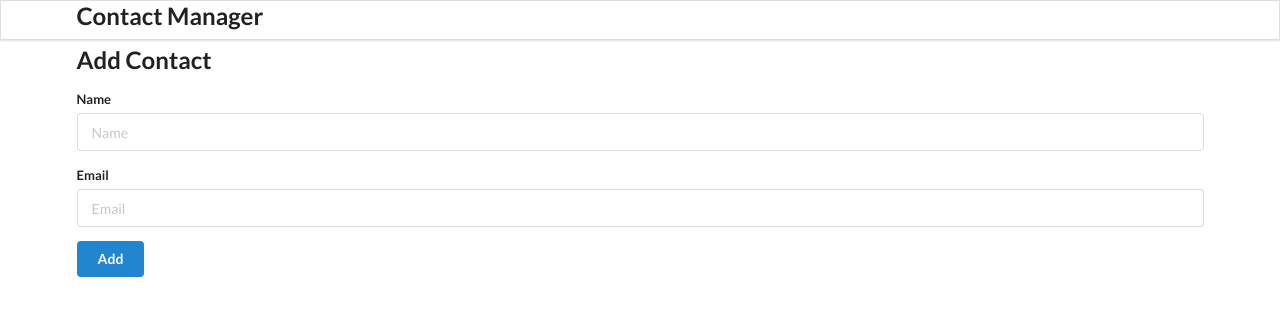
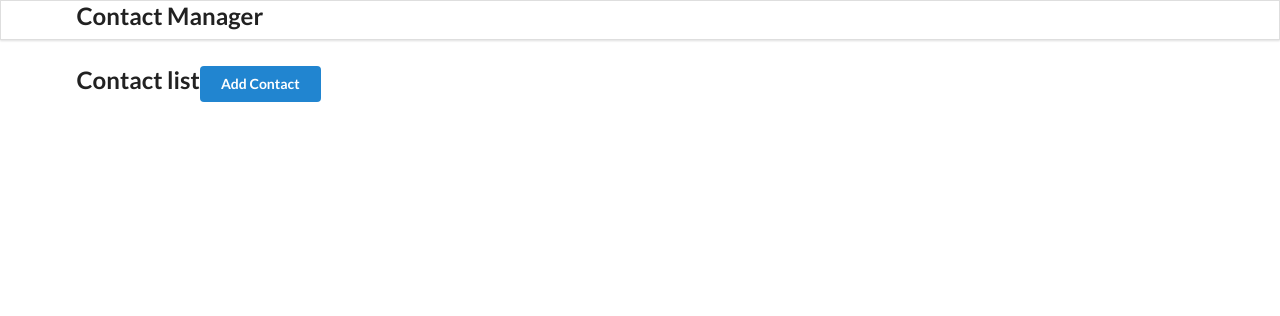
Before and after one commit to paulomoreno99/react_dipeshmalvia, a React (Create React App) app: page / in a window 1280 px wide. Shown: the top 316 px of the page. Built offline with nearby package versions, Linux system fonts and the light colour scheme.

Commit message:
before passing props 1:00:02

```diff
--- a/package.json
+++ b/package.json
@@ -8,6 +8,7 @@
     "@testing-library/user-event": "^12.1.10",
     "react": "^17.0.2",
     "react-dom": "^17.0.2",
+    "react-router-dom": "^5.2.0",
     "react-scripts": "4.0.3",
     "uuidv4": "^6.2.10",
     "web-vitals": "^1.0.1"
--- a/src/components/App.js
+++ b/src/components/App.js
@@ -1,4 +1,5 @@
 import React, { useEffect, useState } from 'react';
+import { BrowserRouter as Router, Switch, Route } from 'react-router-dom';
 import { uuid } from 'uuidv4';
 import './App.css';
 import Header from './Header';
@@ -34,9 +35,28 @@ useEffect(() => {
 
   return (
     <div className="ui container">
-      <Header />
-      <AddContact addContactHandler={addContactHandler}/>
-     <ContactList contacts={contacts} getContactId={removeContactHandler}/>
+      <Router>
+       <Header />
+       <Switch>
+          <Route path="/"
+          exact
+          component={() => (
+            <ContactList
+            contacts={contacts}
+            getContactId={removeContactHandler}
+           />
+          )}
+          />
+          <Route path="/add"
+          component={() => (
+            <AddContact addContactHandler={addContactHandler} />
+          )}
+          />
+       </Switch>
+      </Router>
+
+      {/*<AddContact addContactHandler={addContactHandler}/>
+      <ContactList contacts={contacts} getContactId={removeContactHandler}/>*/}
     </div>
   );
 }
--- a/src/components/ContactCard.js
+++ b/src/components/ContactCard.js
@@ -11,7 +11,7 @@ const ContactCard = (props) => {
                     <div className="header">{name}</div>
                     <div>{email}</div>
                 </div>
-                <i className="trash alternate outline icon"
+                <i className="trash alternate outline icon right"
                 style={{color: "red", marginTop: "7px "}}
                 onClick={() => props.clickHander(id)}
                 ></i>
--- a/src/components/ContactList.js
+++ b/src/components/ContactList.js
@@ -1,4 +1,5 @@
 import React from 'react'
+import { Link } from 'react-router-dom'
 import ContactCard from './ContactCard'
 
 
@@ -8,17 +9,37 @@ const ContactList = (props) => {
     const deleteContacHandler = (id) => {
       props.getContactId(id);
     }
+
+
+
+
+
     const renderContactList = props.contacts.map((contact) => {
         return (
-           <ContactCard contact={contact} clickHander={deleteContacHandler} key={ contact.id }/>
+          <ContactCard
+          contact={contact}
+          clickHander={deleteContacHandler}
+          key={ contact.id }
+          />
 
-        )
-    })
-    return <div className="ui celled list">{renderContactList}</div>
+        );
+    });
 
-}
+    return (
+    <div class="main">
+      <br></br>
+      <br></br>
+      <h2>
+        Contact list
+        <Link to="/add"><button className="ui button blue right">Add Contact</button></Link>
 
-export default ContactList
+      </h2>
+      <div className="ui celled list">{renderContactList}</div>
+    </div>
+    );
+};
+
+export default ContactList;
 
 
 
```
Also changed, not shown: 1 other file (tests, documents, lock files or other folders).
